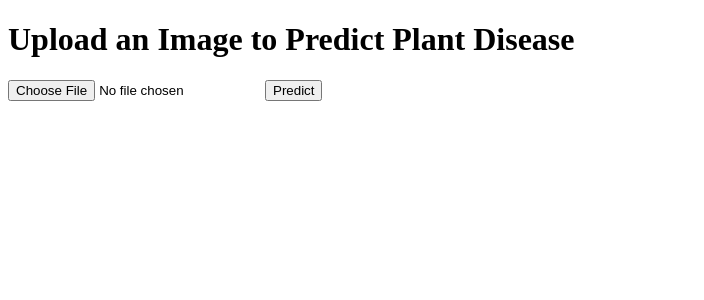
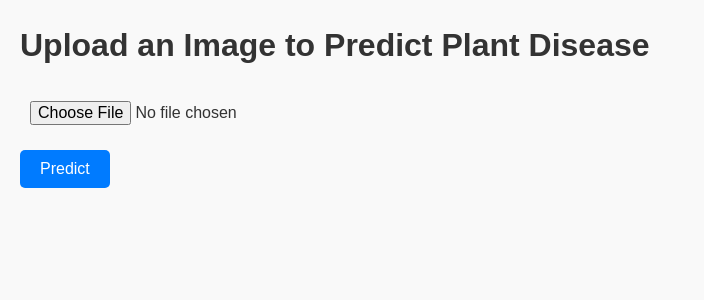
Before and after one commit to waelhamdi-ai/ia, a Flask app: page / in a window 1280 px wide. Shown: the top 300 px of the page, without its empty margins (0-704 px from the left). Run offline with Flask 3, Linux system fonts and the light colour scheme.

```diff
--- a/static/styles.css
+++ b/static/styles.css
@@ -0,0 +1,99 @@
+/* General Reset */
+body, h1, h2, h3, p, ul, li, a, button, input {
+    margin: 0;
+    padding: 0;
+    box-sizing: border-box;
+  }
+
+  body {
+    font-family: 'Arial', sans-serif;
+    background-color: #f9f9f9;
+    color: #333;
+    line-height: 1.6;
+    padding: 20px;
+  }
+
+  /* Header Styling */
+  header {
+    background-color: #007BFF;
+    color: white;
+    padding: 20px 10px;
+    text-align: center;
+    box-shadow: 0 4px 6px rgba(0, 0, 0, 0.1);
+  }
+
+  header h1 {
+    font-size: 2rem;
+  }
+
+  /* Main Container */
+  .container {
+    max-width: 800px;
+    margin: 30px auto;
+    background: white;
+    padding: 20px;
+    border-radius: 10px;
+    box-shadow: 0 4px 8px rgba(0, 0, 0, 0.1);
+  }
+
+  /* Form Styling */
+  form {
+    margin-top: 20px;
+  }
+
+  form label {
+    display: block;
+    margin-bottom: 5px;
+    font-weight: bold;
+  }
+
+  form input[type="file"] {
+    display: block;
+    padding: 10px;
+    font-size: 1rem;
+    margin-bottom: 15px;
+  }
+
+  form button {
+    display: inline-block;
+    background-color: #007BFF;
+    color: white;
+    border: none;
+    padding: 10px 20px;
+    font-size: 1rem;
+    border-radius: 5px;
+    cursor: pointer;
+    transition: background-color 0.3s;
+  }
+
+  form button:hover {
+    background-color: #0056b3;
+  }
+
+  /* Prediction Result */
+  .result {
+    margin-top: 20px;
+    padding: 15px;
+    background-color: #e7f3fe;
+    border-left: 4px solid #007BFF;
+    border-radius: 5px;
+    color: #004085;
+    font-size: 1.2rem;
+  }
+
+  /* Footer */
+  footer {
+    text-align: center;
+    margin-top: 30px;
+    font-size: 0.9rem;
+    color: #666;
+  }
+
+  footer a {
+    color: #007BFF;
+    text-decoration: none;
+  }
+
+  footer a:hover {
+    text-decoration: underline;
+  }
--- a/templates/index.html
+++ b/templates/index.html
@@ -4,6 +4,8 @@
     <meta charset="UTF-8">
     <meta name="viewport" content="width=device-width, initial-scale=1.0">
     <title>Plant Disease Predictor</title>
+    <link rel="stylesheet" href="{{ url_for('static', filename='styles.css') }}">
+
 </head>
 <body>
     <h1>Upload an Image to Predict Plant Disease</h1>
--- a/templates/result.html
+++ b/templates/result.html
@@ -4,6 +4,8 @@
     <meta charset="UTF-8">
     <meta name="viewport" content="width=device-width, initial-scale=1.0">
     <title>Prediction Result</title>
+    <link rel="stylesheet" href="{{ url_for('static', filename='styles.css') }}">
+
 </head>
 <body>
     <h1>Prediction Result</h1>
```
